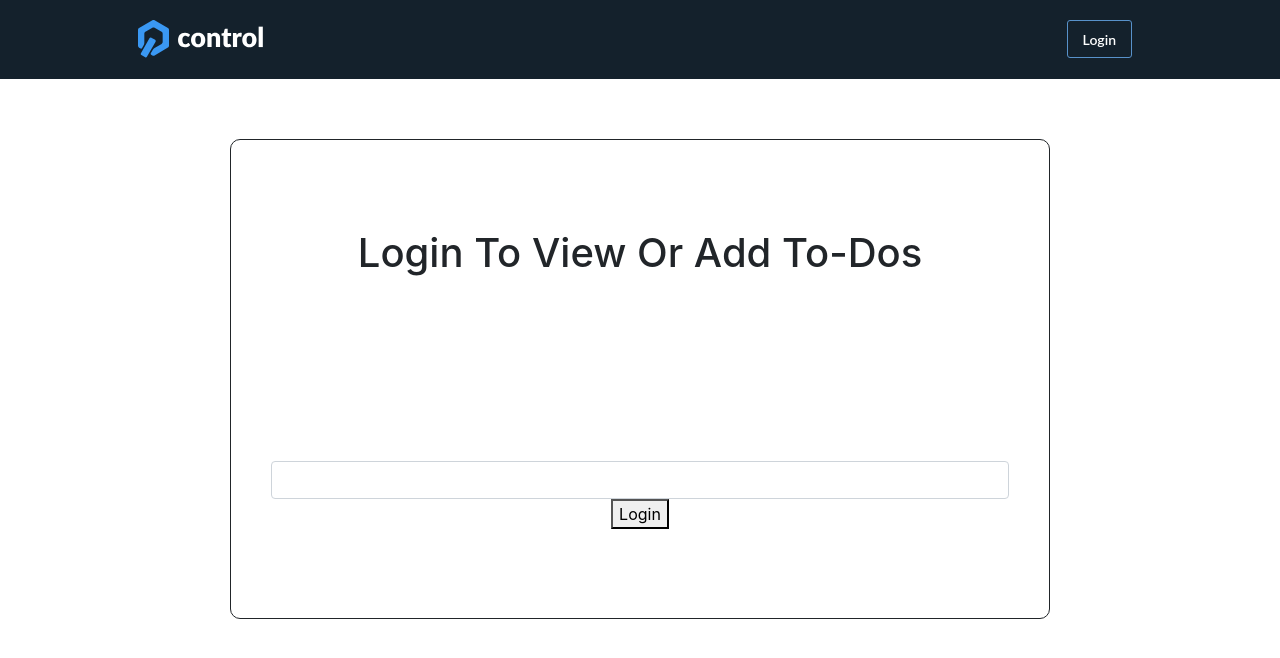
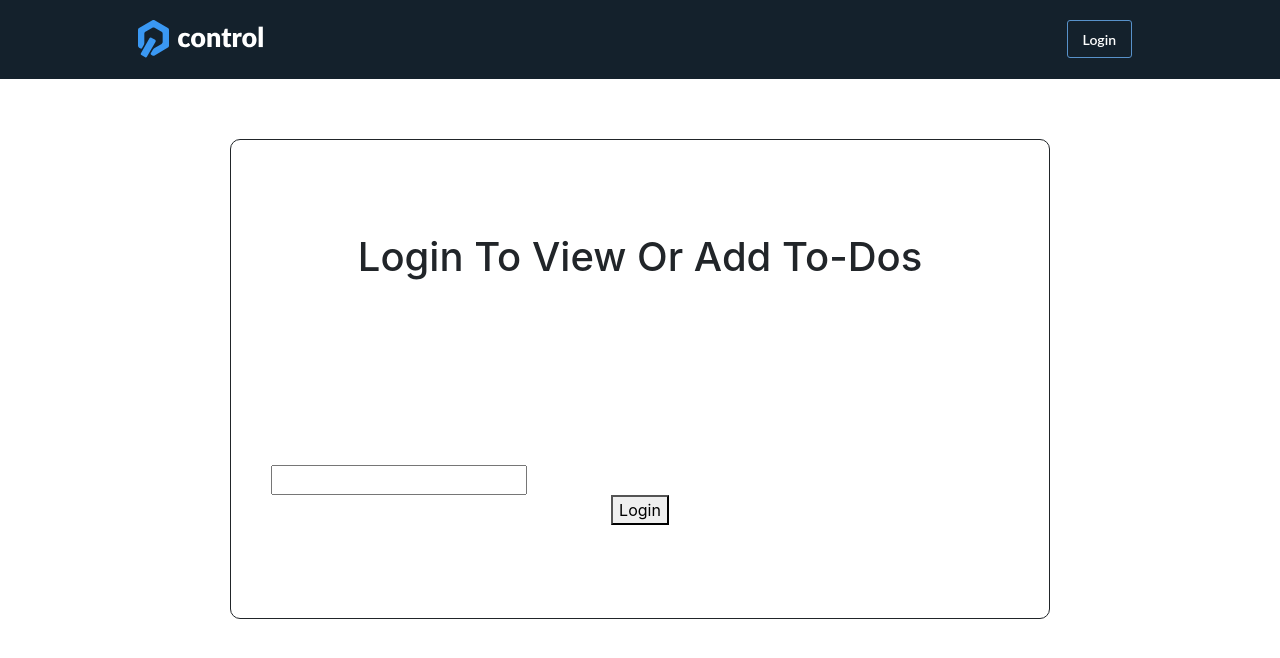
Before and after one commit to andrewbhy/control-vuejs-assignment, a Vue app: page /login in a window 1280 px wide. Shown: the top 658 px of the page. Built offline with nearby package versions, Linux system fonts and the light colour scheme.

Commit message:
trying to implement vee-validator

```diff
--- a/package.json
+++ b/package.json
@@ -19,6 +19,7 @@
     "bootstrap-vue": "^1.0.0-beta.9",
     "es6-promise": "^4.1.1",
     "es6-promise-promise": "^1.0.0",
+    "vee-validate": "^2.0.0-rc.18",
     "vue": "^2.4.2",
     "vue-router": "^2.7.0",
     "vuex": "^2.4.1"
--- a/src/components/Login.vue
+++ b/src/components/Login.vue
@@ -4,16 +4,30 @@
         <div id="form-login" class="form-group">
             <div class="form-inner-content-container">
                 <h1>Login To View Or Add To-Dos</h1>
+
+
                 <form v-on:submit.prevent="onSubmit">
                     <!--submit.prevent should prevent reloading-->
 
                     <div class="login-input">
-                        <input class="form-control" v-model="username" @input="onInput"></input>
+
+                        <div class="input-group">
+
+                            <input name='username'
+                                :class="{'input': true, 'is-danger': errors.has('username') }"
+                                v-validate="{ rules: { required: 'username',regex:  /^[a-zA-Z0-9._-]+$/} }"
+                                v-model="username" @input="onInput"
+                            >
+                            </input>
+                            <i v-show="errors.has('username')" class="fa fa-warning"></i>
+                            <span v-show="errors.has('username')" class="help is-danger">{{ errors.first('username') }}</span>
+                        </div>
+
+
                         <button class="">Login</button>
                     </div>
 
 
-                    {{validationMessage}}
                     <div>
                         {{loginErrorMesage}}
                     </div>
--- a/src/main.js
+++ b/src/main.js
@@ -4,10 +4,16 @@ import Vue from 'vue'
 import App from './App'
 import router from './router'
 import store from '@/store'
+import VeeValidate from 'vee-validate';
+
 import BootstrapVue from 'bootstrap-vue';
 import 'bootstrap/dist/css/bootstrap.css'
 import 'bootstrap-vue/dist/bootstrap-vue.css'
 
+
+
+
+Vue.use(VeeValidate);
 Vue.use(BootstrapVue);
 
 
```
Also changed, not shown: 1 other file (tests, documents, lock files or other folders).
